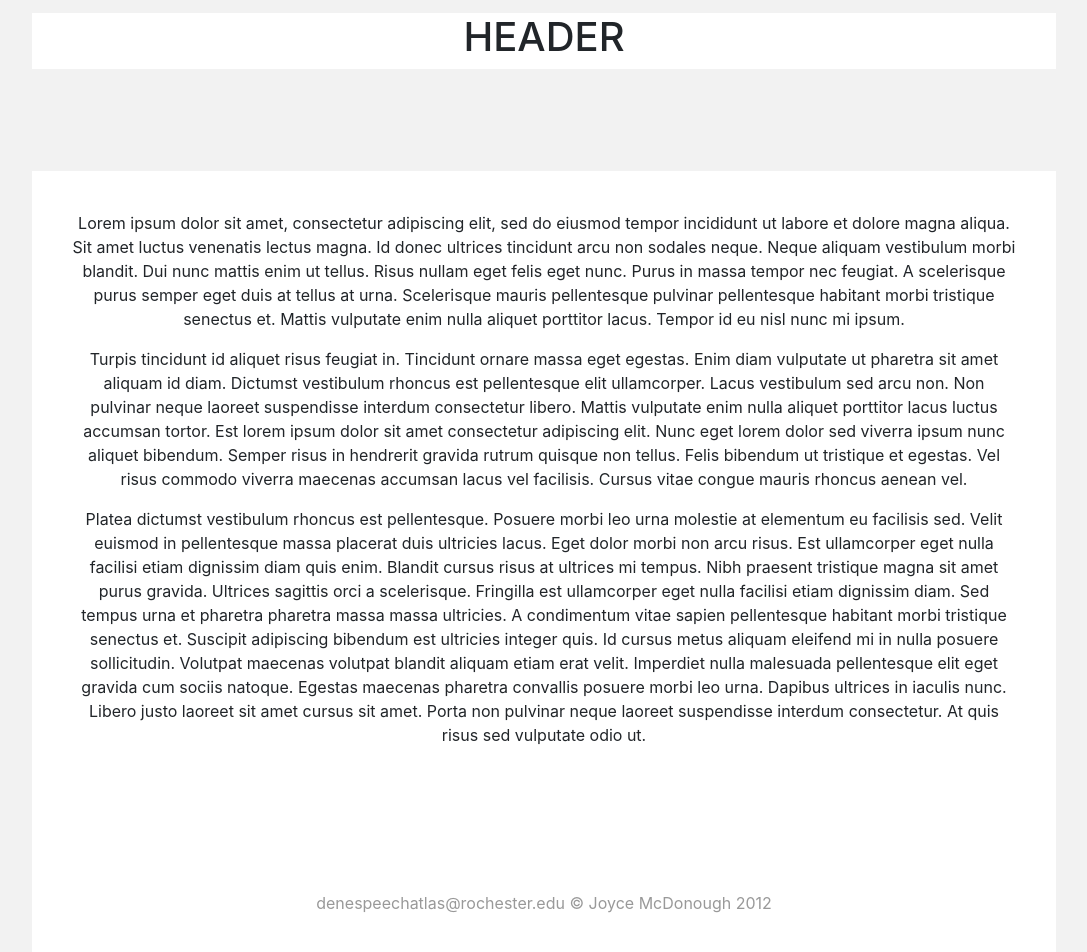
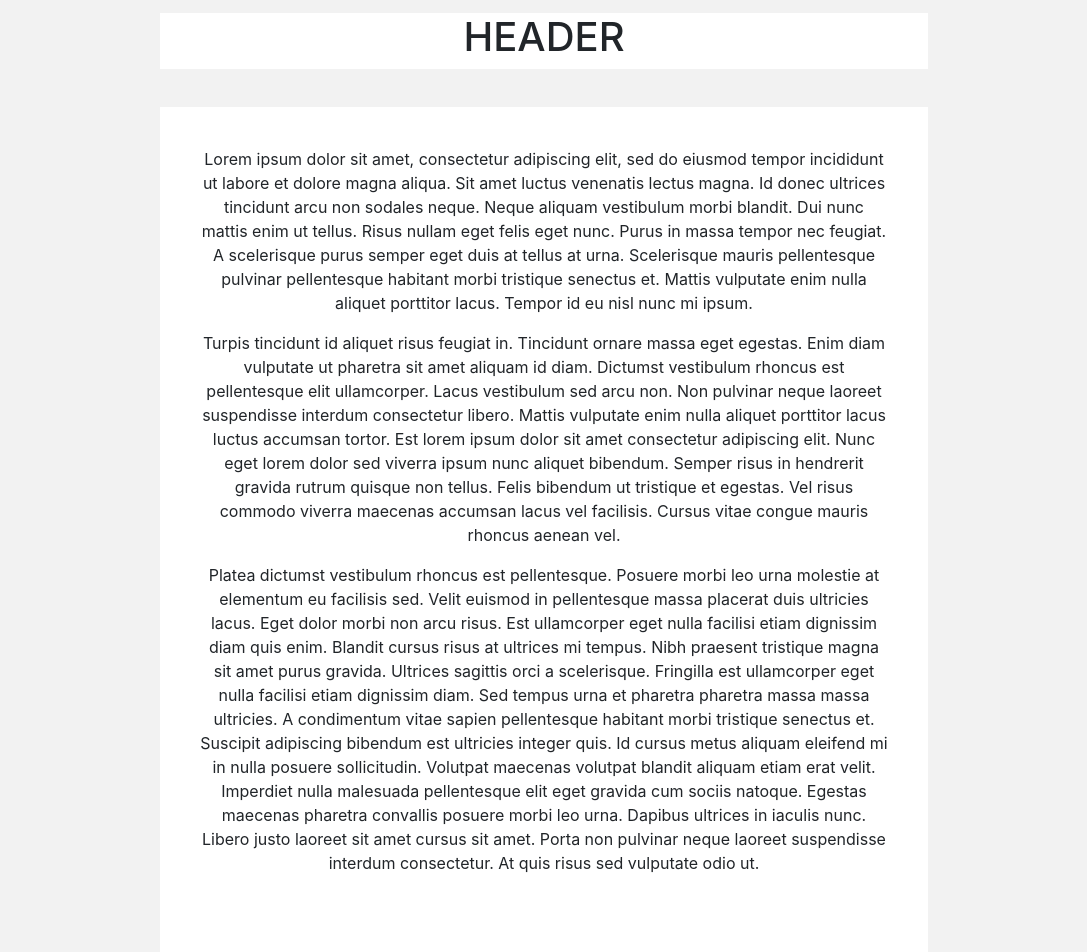
Before and after one commit to Andyluchina/DeneSpeech, a React (Create React App) app: page / in a window 1280 px wide. Shown: the top 952 px of the page, without its empty margins (96-1183 px from the left). Built offline with nearby package versions, Linux system fonts and the light colour scheme; no server answers.

Commit message:
change overlook css

```diff
--- a/src/footer.js
+++ b/src/footer.js
@@ -21,7 +21,8 @@ const styles = {
         color: '#999',
         bottom: '0',
         background: 'white',
-        clear:'both'
+        clear:'both',
+        fontSize:'12px'
     }
 }
 
--- a/src/header.js
+++ b/src/header.js
@@ -18,7 +18,7 @@ const styles = {
         backgroundColor: "white",
         height: "20%",
         width: '100%',
-        marginBottom: '10%',
+        marginBottom: '5%',
         textAlign: 'center',
         clear:'both'
     }
--- a/src/page.js
+++ b/src/page.js
@@ -24,7 +24,7 @@ const styles = {
         display: "inline-block",
         width:'100%',
         height:'100%',
-        padding:'1% 10%',
+        padding:'1% 20%',
         clear:'both'
     },
     page: {
```
